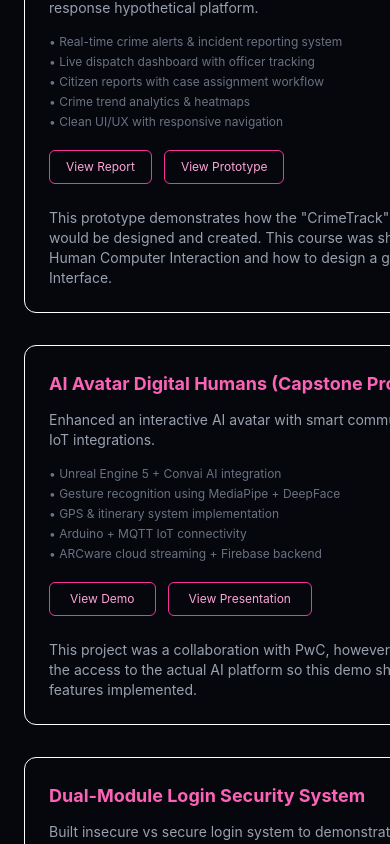
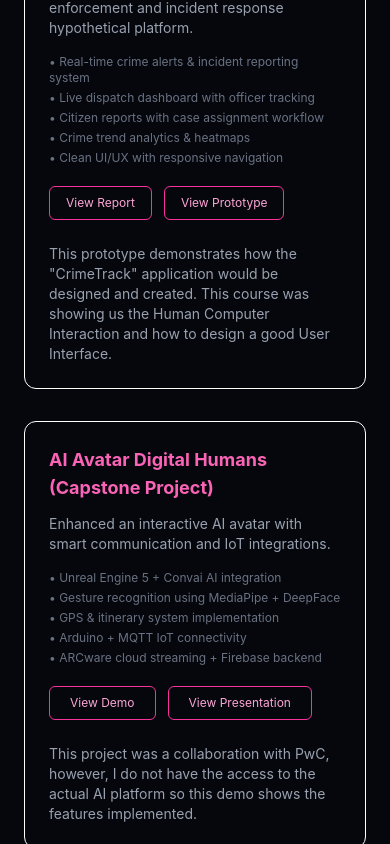
Before and after one commit to fatmazoghbor/portfoliosite, a React app: page / in a window 390 px wide. Shown: the part 1156-2000 px from the top of the page. Built offline with nearby package versions, Linux system fonts and the light colour scheme; the HTML template or start-up script is replaced by a standard one.

Commit message:
Update App.jsx

```diff
--- a/src/App.jsx
+++ b/src/App.jsx
@@ -38,7 +38,7 @@ export default function App() {
           Fatima Zoghbor
         </h1>
 
-        <p className="text-gray-400 mt-4 max-w-xl text-sm sm:text-base">
+        <p className="text-gray-400 mt-4  text-sm sm:text-base">
           Hello There! Welcome to my portfolio.
           <ul> Feel free to check out my resume, projects, and skills below. </ul>
         </p>
@@ -114,7 +114,7 @@ export default function App() {
   </a>
 
 <div className="flex justify-end mt-3">
-  <div className="text-gray-400 text-sm min-w-md text-left">
+  <div className="text-gray-400 text-sm text-left">
     <p> This prototype demonstrates how the "CrimeTrack" application would be designed and created. This course was showing us the Human Computer Interaction and how to design a good User Interface.
       </p>
   </div>
@@ -161,7 +161,7 @@ export default function App() {
     View Presentation
   </a>
 <div className="flex justify-end mt-3">
-  <div className="text-gray-400 text-sm min-w-md text-left">
+  <div className="text-gray-400 text-sm text-left">
     <p> This project was a collaboration with PwC, however, I do not have the access to the actual AI platform so this demo shows the features implemented.
       </p>
   </div>
@@ -215,7 +215,7 @@ export default function App() {
 </div>
 
 <div className="flex justify-end mt-3">
-  <div className="text-gray-400 text-sm min-w-md text-left">
+  <div className="text-gray-400 text-sm text-left">
     <p> This project demonstrates how insecure authentication systems can be exploited through SQL injection, weak hashing, and missing rate limiting — and how secure design mitigates these risks.
       </p>
   </div>
```
